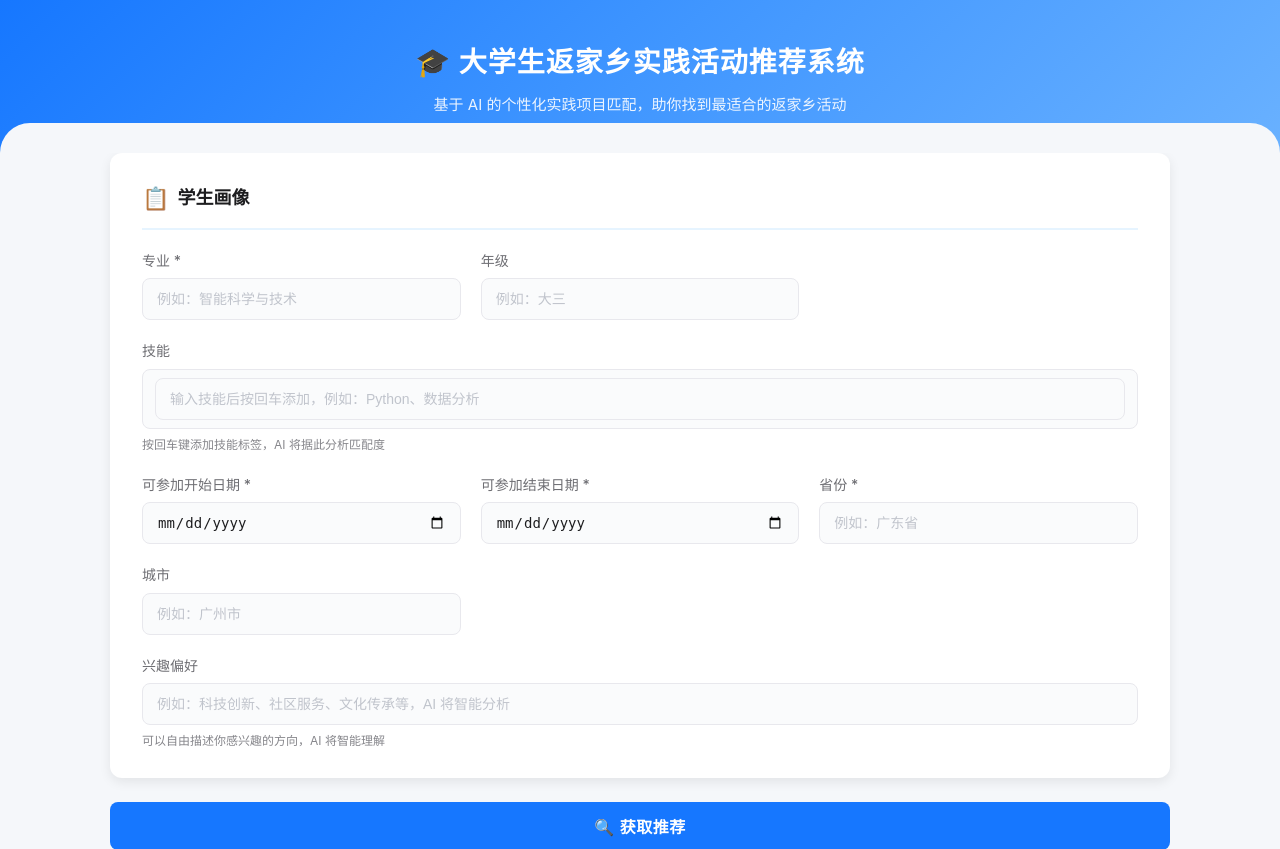
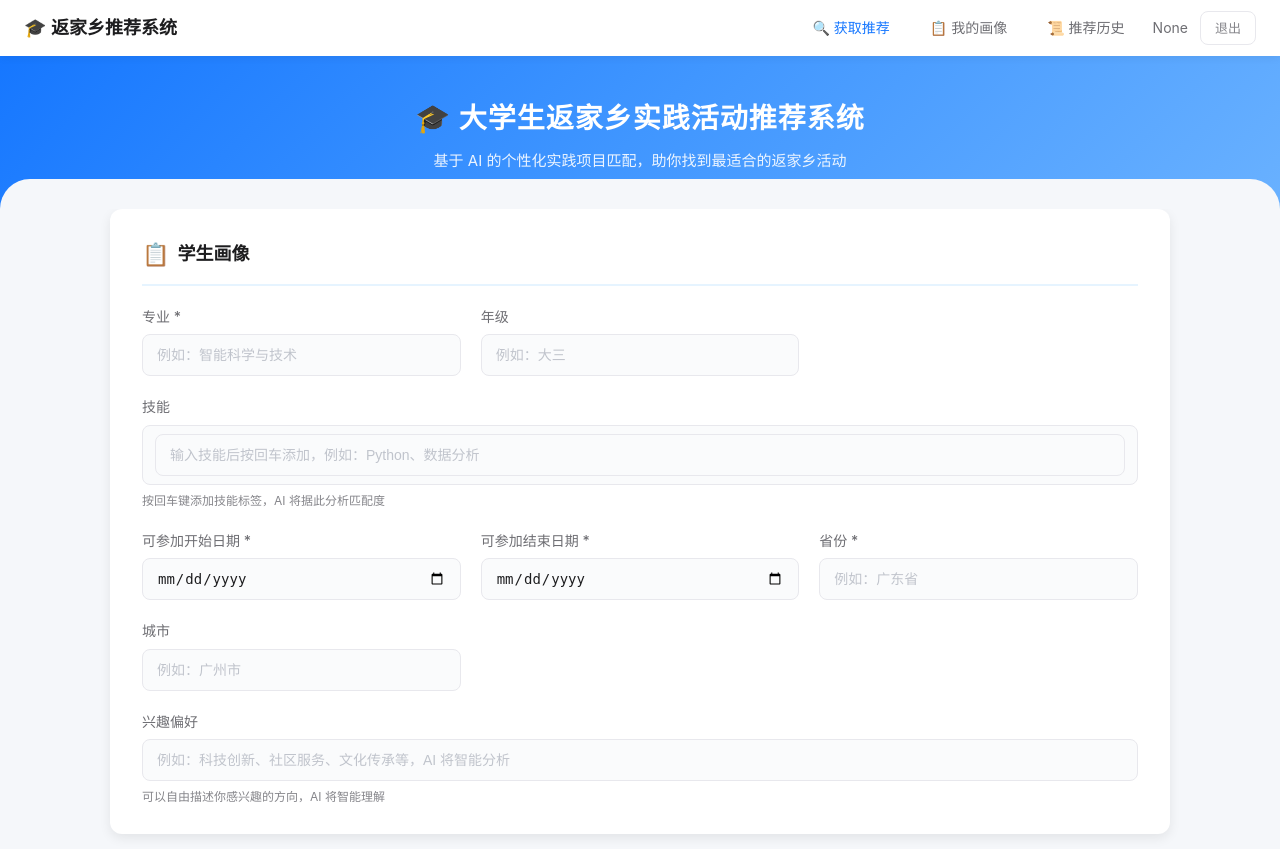
Before and after one commit to cannot0/DreamSpace-SocialPractice-MatchManagement, a Flask app: page / in a window 1280 px wide. Shown: the top 849 px of the page. Run offline with Flask 3, Linux system fonts and the light colour scheme.

Commit message:
feat: 为首页添加导航栏和登录状态显示

```diff
--- a/templates/index.html
+++ b/templates/index.html
@@ -4,6 +4,7 @@
   <meta charset="UTF-8">
   <meta name="viewport" content="width=device-width, initial-scale=1.0">
   <title>大学生返家乡实践活动推荐系统</title>
+  <link rel="stylesheet" href="{{ url_for('static', filename='common.css') }}">
 
   <!-- ==================== 全局样式 ==================== -->
   <style>
@@ -493,6 +494,23 @@
 </head>
 <body>
 
+  <!-- 导航栏 -->
+  <nav class="navbar">
+    <a class="navbar-brand" href="{{ url_for('index') }}">🎓 返家乡推荐系统</a>
+    <div class="navbar-user">
+      <ul class="navbar-nav">
+        <li><a href="{{ url_for('index') }}" class="active">🔍 获取推荐</a></li>
+        <li><a href="{{ url_for('profile') }}">📋 我的画像</a></li>
+        <li><a href="{{ url_for('history') }}">📜 推荐历史</a></li>
+        {% if is_admin %}
+        <li><a href="{{ url_for('admin') }}">⚙️ 管理后台</a></li>
+        {% endif %}
+      </ul>
+      <span class="username">{{ nickname or username }}</span>
+      <a class="btn-logout" href="{{ url_for('logout') }}">退出</a>
+    </div>
+  </nav>
+
   <!-- ==================== Header ==================== -->
   <header class="header">
     <h1>🎓 大学生返家乡实践活动推荐系统</h1>
```
